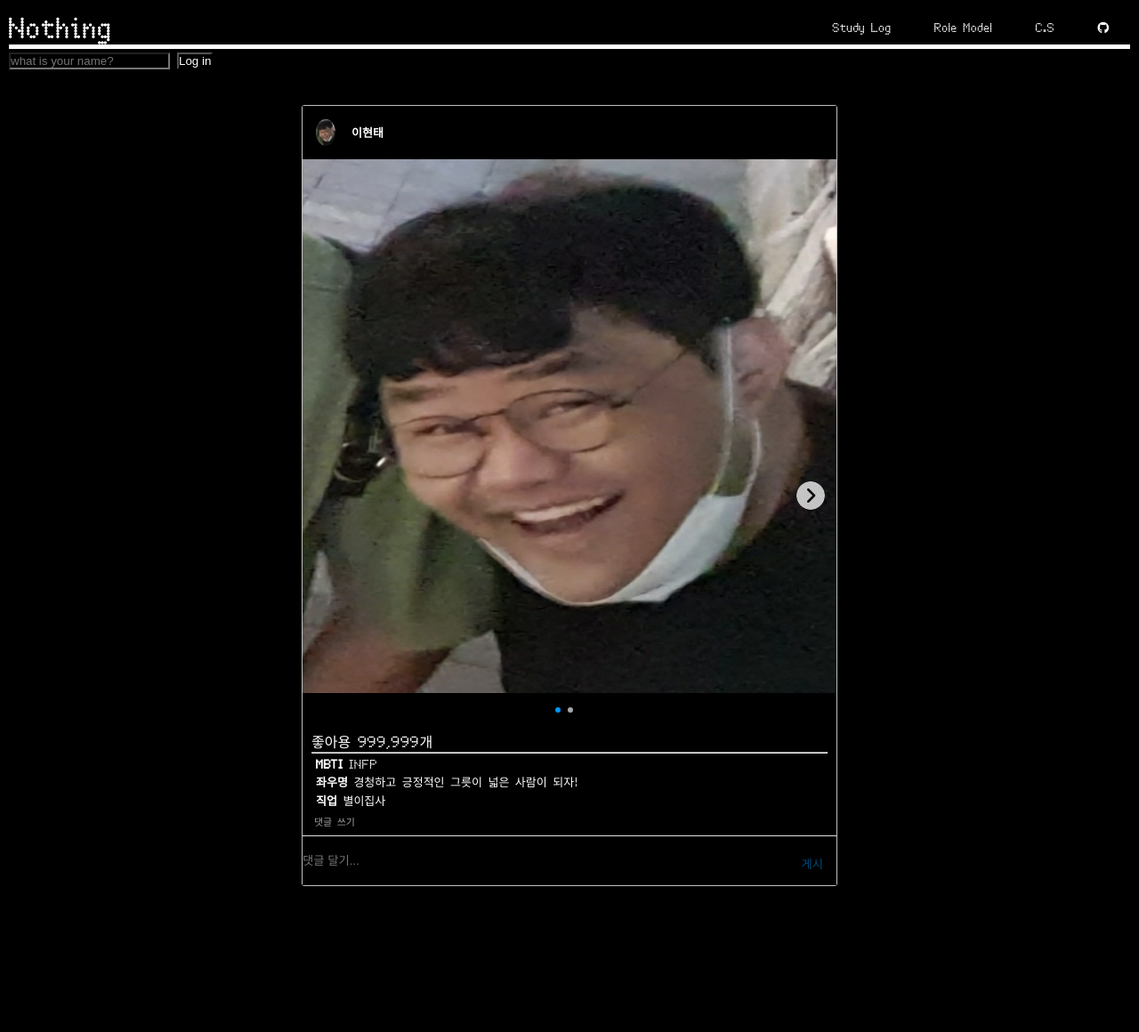
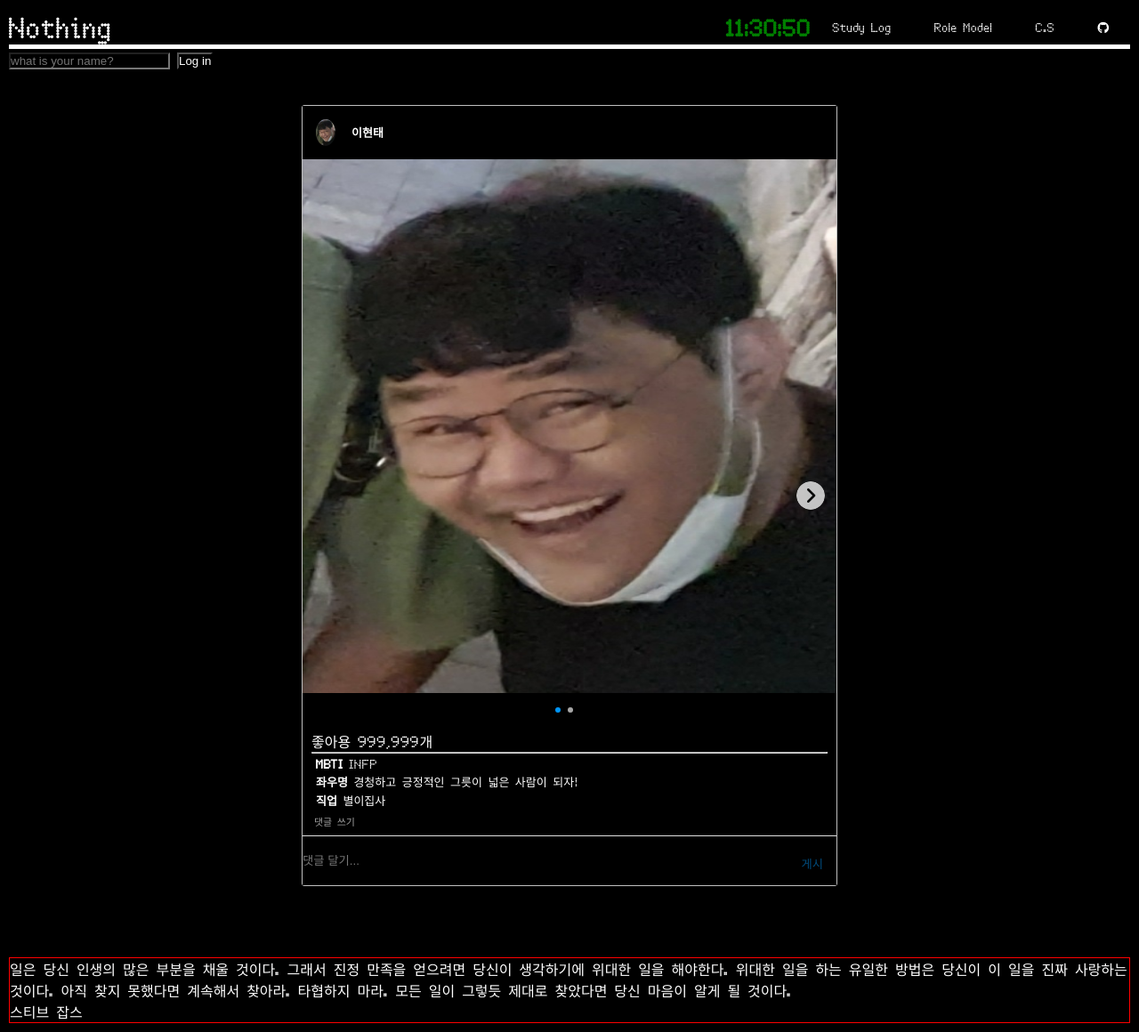
Before and after one commit to iflov/second_page, a plain HTML site: page index.html in a window 1280 px wide. Shown: the whole page at 89% size. Before the commit the page ends 1086 px from the top, so only its background shows below. Drawn offline with Linux system fonts and the light colour scheme; files whose address does not match are found by name.

Commit message:
clock & quotes update!
시계 명언 기능 업데이트!

```diff
--- a/index.html
+++ b/index.html
@@ -16,6 +16,7 @@
                 <a href="index.html">Nothing</a>
             </div>
             <ul class="navbar__menu">
+                <h2 id="clock">00:00:00</h2>
                 <li><a href="./study_log.html">Study Log</a></li>
                 <li><a href="./Role_Model.html">Role Model</a></li>
                 <li><a href="./Cute_Star.html">C.S</a></li>
@@ -143,8 +144,15 @@
             </footer>
         </article>
     </section>
+    <div id="quote">
+        <span></span><br/>
+        <span></span>
+    </div>
     <script type = "text/javascript" src="./scripts/login.js"></script>
     <script type = "text/javascript" src="./scripts/carousels.js"></script>
     <script type = "text/javascript" src="./scripts/smoothscroll-polyfill.js"></script>
+    <script type="text/javascript" src="./scripts/clock.js"></script>
+    <script type="text/javascript" src="./scripts/quotes.js"></script>
+
 </body>
 </html>
--- /dev/null
+++ b/scripts/clock.js
@@ -0,0 +1,15 @@
+const clock = document.querySelector("h2#clock");
+
+
+function getClock(){
+    const date = new Date();
+    const hours = String(date.getHours()).padStart(2,"0");
+    const minutes = String(date.getMinutes()).padStart(2,"0");
+    const seconds = String(date.getSeconds()).padStart(2,"0");
+
+    clock.innerText = `${hours}:${minutes}:${seconds}`;
+
+}
+
+getClock();
+setInterval(getClock,"1000");
--- /dev/null
+++ b/scripts/quotes.js
@@ -0,0 +1,54 @@
+const quotes = [
+    {
+        quote: "간단함이 훌륭함의 열쇠다.",
+        author: "law Lee"
+    },
+    {
+        quote: "승리하면 조금 배울 수 있고, 패배하면 모든 것을 배울 수 있다.",
+        author: "크리스티 메튜슨"
+    },
+    {
+        quote: "바람이 불지 않으면 노를 저어라.",
+        author: "윈스턴 처칠"
+    },
+    {
+        quote: "산을 움직이려 하는 이는 작은 돌을 들어내는 일로 시작한다.",
+        author: "공자"
+    },
+    {
+        quote: "휴식은 게으름도, 멈춤도 아니다",
+        author: "헨리 포드"
+    },
+    {
+        quote: "나는 내가 더 노력할수록 운이 더 좋아진다는 걸 발견했다",
+        author: "토마스 제퍼슨"
+    },
+    {
+        quote: "열정을 잃지 않고 실패에서 실패로 걸어가는 것이 성공이다",
+        author: "윈스터 처칠"
+    },
+    {
+        quote: "자기신뢰는 성공의 첫번째 비결이다",
+        author: "랄프 에머슨"
+    },
+    {
+        quote: "최대한의 삶을 살고, 최대한 긍정적인 것에 집중하자",
+        author: "매트 카메론"
+    },
+    {
+        quote: "현재와 미래는 어떻게든 연결되어 있다.",
+        author: "스티브 잡스"
+    },
+    {
+        quote: "일은 당신 인생의 많은 부분을 채울 것이다. 그래서 진정 만족을 얻으려면 당신이 생각하기에 위대한 일을 해야한다. 위대한 일을 하는 유일한 방법은 당신이 이 일을 진짜 사랑하는 것이다. 아직 찾지 못했다면 계속해서 찾아라. 타협하지 마라. 모든 일이 그렇듯 제대로 찾았다면 당신 마음이 알게 될 것이다.",
+        author: "스티브 잡스"
+    },
+];
+
+const quote = document.querySelector("#quote span:first-child");
+const author = document.querySelector("#quote span:last-child");
+
+const todayQuote = quotes[Math.floor(Math.random() * quotes.length)];
+
+quote.innerText = todayQuote.quote;
+author.innerText = todayQuote.author;
--- a/style/card.css
+++ b/style/card.css
@@ -292,3 +292,12 @@ article.card main .carousel ul li img{
 .login-div{
     display: flex;
 }
+
+#clock{
+    color: green;
+}
+
+#quote{
+    color:white;
+    border: 1px solid red;
+}
```
